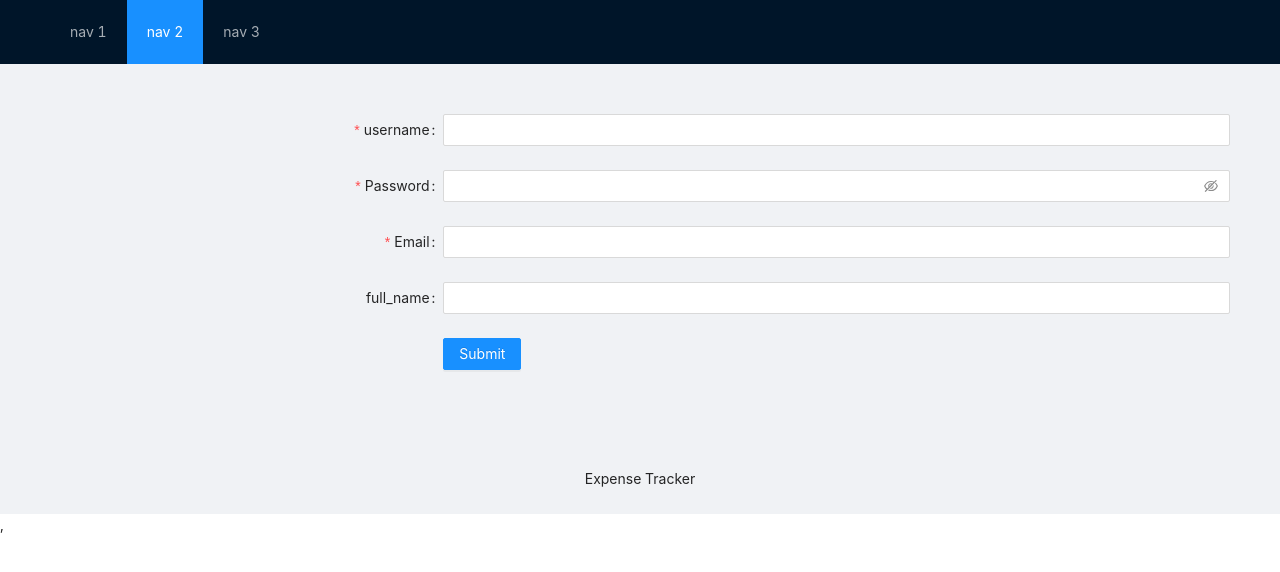
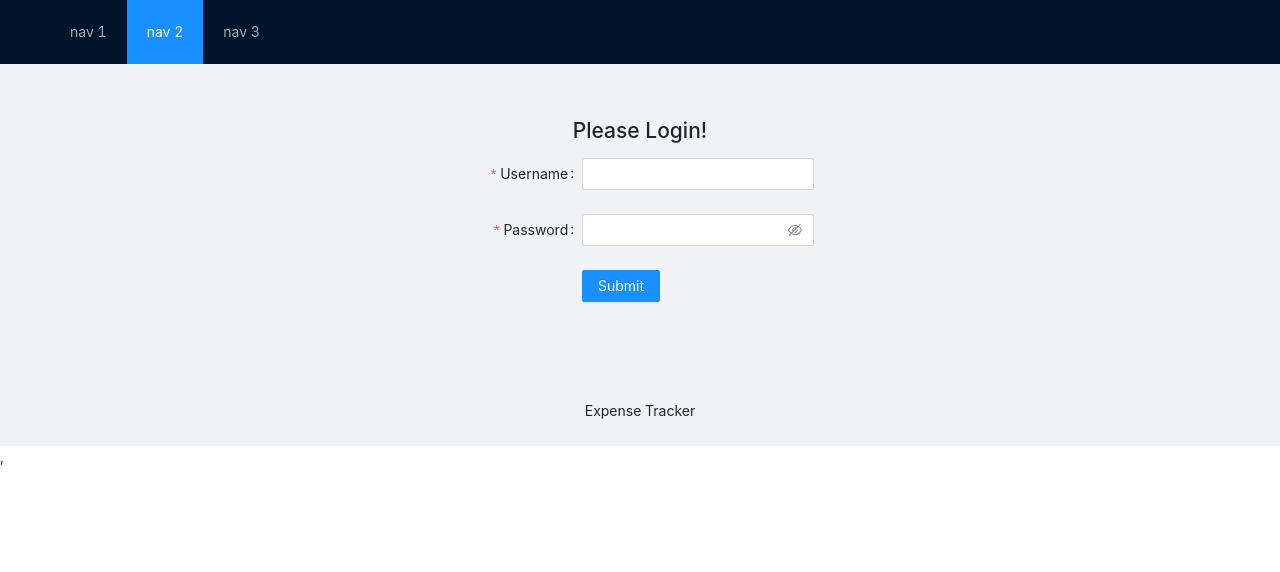
Before and after one commit to ramazankarisan/expense-income-tracker, a React (Create React App) app: page /login in a window 1280 px wide. Shown: the top 572 px of the page. Built offline with nearby package versions, Linux system fonts and the light colour scheme.

Commit message:
create login page

```diff
--- /dev/null
+++ b/src/App.css
@@ -0,0 +1,5 @@
+.center {
+    display: flex;
+    justify-content: center;
+    align-items: center;
+}
--- a/src/App.tsx
+++ b/src/App.tsx
@@ -1,32 +1,38 @@
 import { Route, Routes } from "react-router-dom";
 import { Layout, Menu } from 'antd';
 import SignUp from "./components/SignUp";
+import "./App.css"
+import Login from "./components/Login";
 
 const { Header, Content, Footer } = Layout;
 
 function App() {
   return (
     <>
-      {/* <Routes >
-    <Route path="/register" element={<SignUp/>}/>
-    </Routes> */}
+      {/* <Route> */}
+      {/*  */}
+      {/* </Route> */}
 
       <Layout>
         <Header style={{ position: 'fixed', zIndex: 1, width: '100%' }}>
-          <div className="logo" />
+
           <Menu theme="dark" mode="horizontal" defaultSelectedKeys={['2']}>
             <Menu.Item key="1">nav 1</Menu.Item>
             <Menu.Item key="2">nav 2</Menu.Item>
             <Menu.Item key="3">nav 3</Menu.Item>
           </Menu>
         </Header>
-        <Content className="site-layout" style={{ padding: '50px 50px', marginTop: 64 }}>
+        <Content className="site-layout center" style={{ padding: '50px 50px', marginTop: 64 }}>
 
-          {/* <Route path="/register" element={<SignUp/>}/> */}
-          <SignUp />
+          <Routes>
+            <Route path="/register" element={<SignUp />} />
+            <Route path="/login" element={<Login />} />
+
+          </Routes>
+          {/* <SignUp /> */}
         </Content>
         <Footer style={{ textAlign: 'center' }}>Expense Tracker</Footer>
-      </Layout>,
+      </Layout >,
     </>
   );
 }
--- /dev/null
+++ b/src/components/Login.tsx
@@ -0,0 +1,80 @@
+import { Form, Input, Button, Result } from "antd";
+import { useLocation, useNavigate } from "react-router-dom";
+import api from "../utils/api";
+import showError from "../utils/showError";
+
+const Login = () => {
+  const navigate = useNavigate();
+  const location = useLocation();
+
+  const onFinish = async (values: any) => {
+    console.log("Success:", values);
+    try {
+      api.post("/users/login", values);
+      navigate("/");
+    } catch (error) {
+      console.log(error);
+    }
+  };
+
+  const onFinishFailed = (errorInfo: any) => {
+    console.log("Failed:", { errorInfo });
+    showError(errorInfo);
+  };
+  return (
+    <>
+      <Form
+        name="basic"
+        labelCol={{ span: 8 }}
+        wrapperCol={{ span: 16 }}
+        initialValues={{ remember: true }}
+        onFinish={onFinish}
+        onFinishFailed={onFinishFailed}
+        autoComplete="off"
+      >
+        <h2 style={{ textAlign: "center" }}>Please Login!</h2>
+        {location.state &&
+          <Result
+            status="success"
+            title="You successfully signed up."
+            subTitle="Please login using your credentials"
+
+          />}
+        <Form.Item
+          label="Username"
+          name="username"
+          rules={[
+            {
+              required: true,
+              message: "Please input your username!",
+            },
+          ]}
+        >
+          <Input />
+        </Form.Item>
+
+        <Form.Item
+          label="Password"
+          name="password"
+          rules={[
+            {
+              required: true,
+              message: "Please input your password!",
+              min: 6,
+            },
+          ]}
+        >
+          <Input.Password autoComplete="on" />
+        </Form.Item>
+
+        <Form.Item wrapperCol={{ offset: 8, span: 16 }}>
+          <Button type="primary" htmlType="submit">
+            Submit
+          </Button>
+        </Form.Item>
+      </Form>
+    </>
+  );
+};
+
+export default Login;
--- a/src/components/SignUp.tsx
+++ b/src/components/SignUp.tsx
@@ -1,6 +1,9 @@
-import { Form, Input, Button } from 'antd';
-import { useNavigate } from 'react-router-dom';
-import api from '../utils/api';
+import { Form, Input, Button } from "antd";
+import { useNavigate } from "react-router-dom";
+
+import api from "../utils/api";
+import showError from "../utils/showError";
+
 
 const SignUp = () => {
   const layout = {
@@ -10,44 +13,62 @@ const SignUp = () => {
   const validateMessages = {
     required: "${label} is required!",
     types: {
-      email: '${label} is not a valid email!',
-      number: '${label} is not a valid number!',
+      email: "${label} is not a valid email!",
+      number: "${label} is not a valid number!",
     },
     number: {
-      range: '${label} must be between ${min} and ${max}',
+      range: "${label} must be between ${min} and ${max}",
     },
   };
 
   const navigate = useNavigate();
 
   const onFinish = async (values: any) => {
-
     try {
-
-      await api.post("/users/register", values
-      );
-
-      navigate("/login");
+      await api.post("/users/register", values);
+      navigate("/login", { state: true });
     } catch (error) {
       console.log({ error });
+      // to show error if it occurs
+      showError((error as any).response.data.errorMessage);
     }
-  }
-  return <>
-    <Form {...layout} name="nest-messages" onFinish={onFinish} validateMessages={validateMessages}>
-      <Form.Item name="username" label="username" rules={[{ required: true }]}>
+  };
+  return (
+    <>
+      <Form
+        {...layout}
+        name="nest-messages"
+        onFinish={onFinish}
+        validateMessages={validateMessages}
+      >
+        <h2 style={{ textAlign: "center" }}>Register for an account</h2>
+        <Form.Item
+          name="username"
+          label="username"
+          rules={[{ required: true }]}
+        >
           <Input />
         </Form.Item>
 
         <Form.Item
           label="Password"
           name="password"
-
-        rules={[{ required: true, message: 'Please input your password!', min: 6 }]}
+          rules={[
+            {
+              required: true,
+              message: "Please input your password!",
+              min: 6,
+            },
+          ]}
         >
           <Input.Password autoComplete="on" />
         </Form.Item>
 
-      <Form.Item name="email" label="Email" rules={[{ type: 'email', required: true }]}>
+        <Form.Item
+          name="email"
+          label="Email"
+          rules={[{ type: "email", required: true }]}
+        >
           <Input />
         </Form.Item>
 
@@ -61,8 +82,8 @@ const SignUp = () => {
           </Button>
         </Form.Item>
       </Form>
-
-  </>;
+    </>
+  );
 };
 
-export default SignUp
+export default SignUp;
```
Lines whose indentation alone changed are shown as unchanged.
